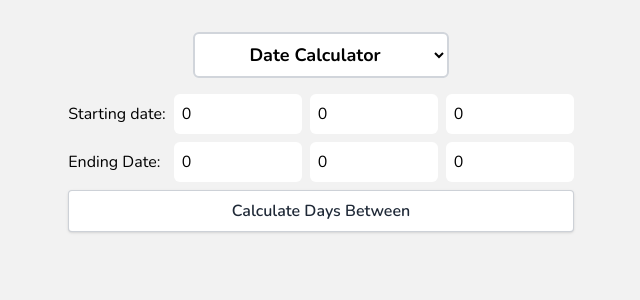
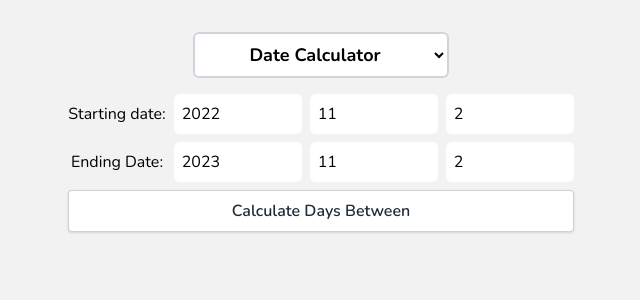
Before and after one commit to imytdotio/marvelous-calculator, a React (Vite) app: page / in a window 1280 px wide. Shown: the top 300 px of the page, without its empty margins (319-959 px from the left). Built offline with nearby package versions, Linux system fonts and the light colour scheme.

Commit message:
DateCalculator styling

```diff
--- a/src/Calculators/DateCalculator.tsx
+++ b/src/Calculators/DateCalculator.tsx
@@ -14,9 +14,19 @@ type Action =
   | { type: "CALCULATE_DAYS" }
   | { type: "SWITCH_DATES" };
 
+const today = new Date();
+
 const initialState: State = {
-  firstDate: { year: 0, month: 0, day: 0 },
-  secondDate: { year: 0, month: 0, day: 0 },
+  firstDate: {
+    year: today.getFullYear(),
+    month: today.getMonth(),
+    day: today.getDate(),
+  },
+  secondDate: {
+    year: today.getFullYear() + 1,
+    month: today.getMonth(),
+    day: today.getDate(),
+  },
   daysBetween: null,
   monthsAndDaysBetween: null,
   error: null,
@@ -117,12 +127,12 @@ const DateCalculator: React.FC = () => {
 
   return (
     <div className="m-auto w-fit">
-      <div className="flex flex-row gap-2 mb-2">
-        <h2 className="my-auto flex-1">Starting date:</h2>
+      <div className="flex flex-col lg:flex-row gap-2 mb-2">
+        <h2 className="my-auto flex-1 text-center">Starting date:</h2>
         <input
           type="number"
           value={state.firstDate.year}
-          className="p-2 rounded-md w-32"
+          className="p-2 rounded-md lg:w-32 w-full"
           onChange={(e) =>
             dispatch({
               type: "SET_FIRST_DATE",
@@ -134,7 +144,7 @@ const DateCalculator: React.FC = () => {
         <input
           type="number"
           value={state.firstDate.month}
-          className="p-2 rounded-md w-32"
+          className="p-2 rounded-md lg:w-32 w-full"
           onChange={(e) =>
             dispatch({
               type: "SET_FIRST_DATE",
@@ -146,7 +156,7 @@ const DateCalculator: React.FC = () => {
         <input
           type="number"
           value={state.firstDate.day}
-          className="p-2 rounded-md w-32"
+          className="p-2 rounded-md lg:w-32 w-full"
           onChange={(e) =>
             dispatch({
               type: "SET_FIRST_DATE",
@@ -156,12 +166,12 @@ const DateCalculator: React.FC = () => {
           placeholder="Day"
         />
       </div>
-      <div className="flex flex-row gap-2 mb-2">
+      <div className="flex flex-col lg:flex-row gap-2 mb-2 text-center">
         <h2 className="my-auto flex-1">Ending Date: </h2>
         <input
           type="number"
           value={state.secondDate.year}
-          className="p-2 rounded-md w-32"
+          className="p-2 rounded-md lg:w-32 w-full"
           onChange={(e) =>
             dispatch({
               type: "SET_SECOND_DATE",
@@ -173,7 +183,7 @@ const DateCalculator: React.FC = () => {
         <input
           type="number"
           value={state.secondDate.month}
-          className="p-2 rounded-md w-32"
+          className="p-2 rounded-md lg:w-32 w-full"
           onChange={(e) =>
             dispatch({
               type: "SET_SECOND_DATE",
@@ -185,7 +195,7 @@ const DateCalculator: React.FC = () => {
         <input
           type="number"
           value={state.secondDate.day}
-          className="p-2 rounded-md w-32"
+          className="p-2 rounded-md lg:w-32 w-full"
           onChange={(e) =>
             dispatch({
               type: "SET_SECOND_DATE",
```
